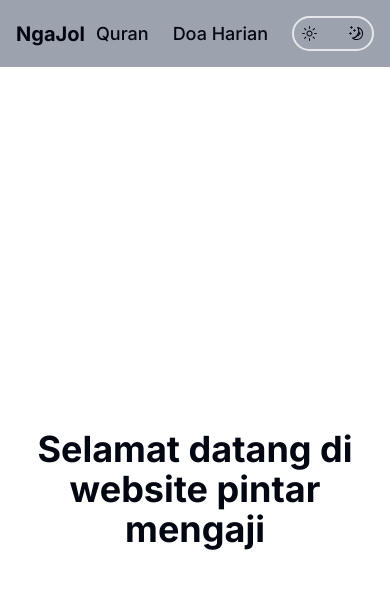
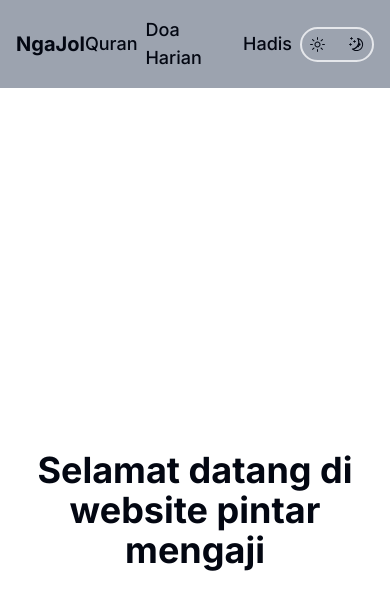
Before and after one commit to matchary48/al-quran-api, a Next.js app: page / in a window 390 px wide. Shown: the top 610 px of the page. Built offline with nearby package versions, Linux system fonts and the light colour scheme.

Commit message:
feat: new page (hadis page) & fetching hadis data

```diff
--- a/src/app/doa-harian/doa/[id]/page.tsx
+++ b/src/app/doa-harian/doa/[id]/page.tsx
@@ -19,7 +19,6 @@ const Page = async ({ params: { id } }) => {
   const data = await res.json();
 
   const detaildata = await resDetaiData.json();
-  console.log(detaildata);
 
   return (
     <>
--- /dev/null
+++ b/src/app/hadis/page.tsx
@@ -0,0 +1,29 @@
+import Link from "next/link";
+
+const Page = async () => {
+  const resSemuaHadis = await fetch(`${process.env.HADIS_API_URI}/hadith`);
+
+  if (!resSemuaHadis.ok) {
+    console.log("Failed to fetch data");
+    return;
+  }
+
+  const dataHadis = await resSemuaHadis.json();
+  console.log(dataHadis);
+
+  return (
+    <>
+      <div className="flex flex-col text-center h-full items-center">
+        {dataHadis.map((data, index) => {
+          return (
+            <Link href="/hadis" key={index}>
+              <h1>{data.name}</h1>
+            </Link>
+          );
+        })}
+      </div>
+    </>
+  );
+};
+
+export default Page;
--- a/src/components/Navbar/Navbar.tsx
+++ b/src/components/Navbar/Navbar.tsx
@@ -31,7 +31,7 @@ const Navbar = () => {
           </Link>
         </div>
 
-        <div className="flex gap-6 justify-center items-center">
+        <div className="flex gap-2 md:gap-6 justify-center items-center">
           <Link
             href="/quran"
             className="text-lg font-medium hover:text-gray-800 focus:outline-none"
@@ -45,7 +45,14 @@ const Navbar = () => {
             Doa Harian
           </Link>
 
-          <div className="flex gap-4 border-2 rounded-full">
+          <Link
+            href="/hadis"
+            className="text-lg font-medium hover:text-gray-800 focus:outline-none"
+          >
+            Hadis
+          </Link>
+
+          <div className="flex gap-2 md:gap-4 border-2 rounded-full">
             <button
               onClick={handleLight}
               className={`rounded-full p-2 ${isLight ? "bg-white" : ""}`}
```
Also changed, not shown: 1 other file (tests, documents, lock files or other folders).
